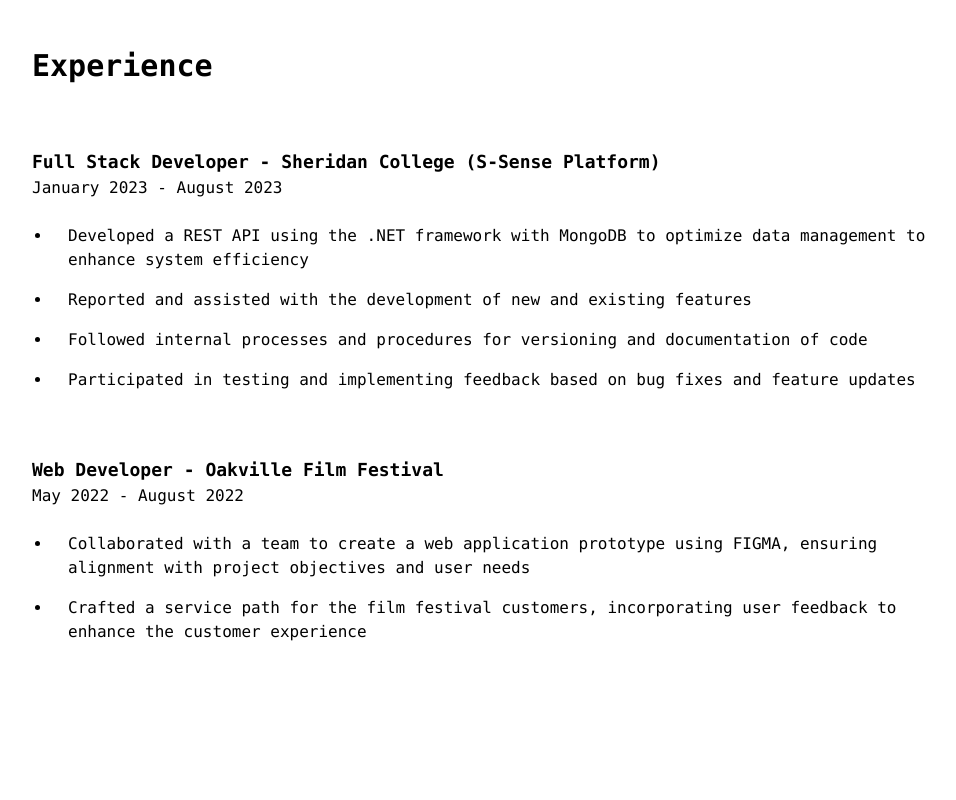
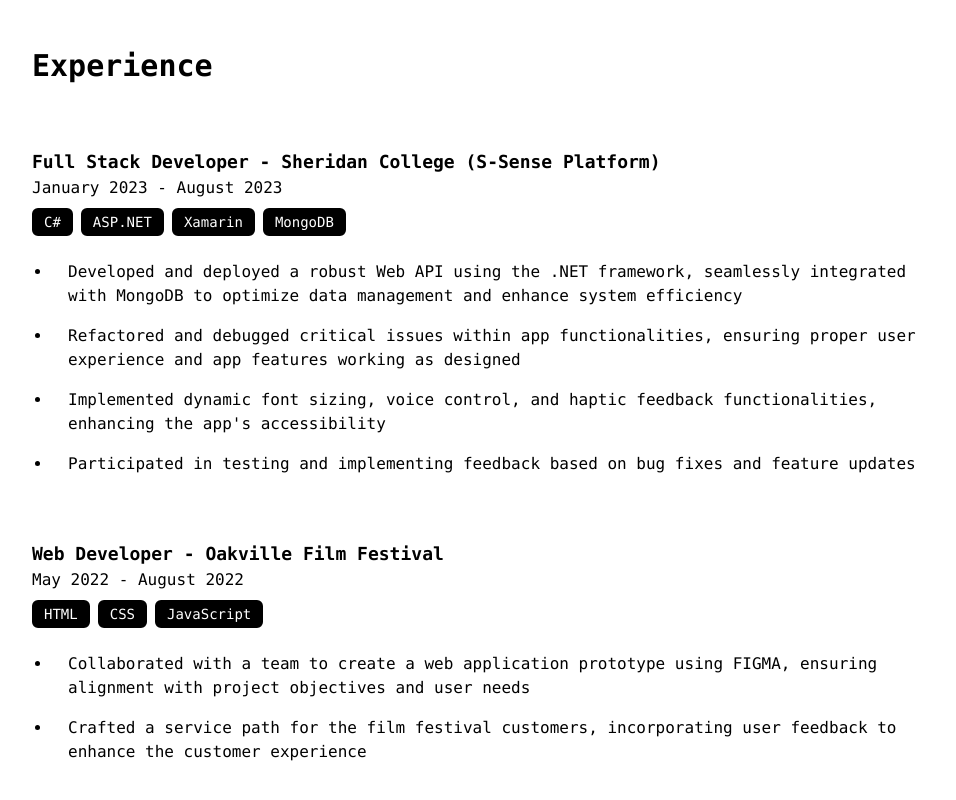
Before and after one commit to Anais-Z/Portfolio-Website, a React (Create React App) app: page / in a window 1280 px wide. Shown: the part 752-1552 px from the top of the page, without its empty margins (140-1096 px from the left). Built offline with nearby package versions, Linux system fonts and the light colour scheme.

Commit message:
Added the tech stack for the jobs

```diff
--- a/src/components/Experience.js
+++ b/src/components/Experience.js
@@ -16,19 +16,34 @@ const Experience = () => {
                 Full Stack Developer - Sheridan College (S-Sense Platform)</p>
             <p>January 2023 - August 2023</p>
 
+            <div className='flex flex-row gap-2 text-white mt-2'>
+                <p className='border-4 border-black bg-black rounded-md text-sm text-center px-2'>C#</p>
+                <p className='border-4 border-black bg-black rounded-md text-sm text-center px-2'>ASP.NET</p>
+                <p className='border-4 border-black bg-black rounded-md text-sm text-center px-2'>Xamarin</p>
+                <p className='border-4 border-black bg-black rounded-md text-sm text-center px-2'>MongoDB</p>
+            </div>
+
 
             <ul class="list-disc ml-5 mt-6 space-y-4">
-                <li> Developed a REST API using the .NET framework with MongoDB to optimize data management to enhance system efficiency </li>
-                <li> Reported and assisted with the development of new and existing features</li>
-                <li> Followed internal processes and procedures for versioning and documentation of code</li>
+                <li> Developed and deployed a robust Web API using the .NET framework, seamlessly integrated with MongoDB to optimize data management and enhance system efficiency </li>
+                <li> Refactored and debugged critical issues within app functionalities, ensuring proper user experience and app features working as designed</li>
+                <li> Implemented dynamic font sizing, voice control, and haptic feedback functionalities, enhancing the app's accessibility </li>
                 <li> Participated in testing and implementing feedback based on bug fixes and feature updates</li>
             </ul>
+
+
 
         </div>
 
         <div>
             <p class="text-lg font-bold text-black">Web Developer - Oakville Film Festival</p>
             <p>May 2022 - August 2022</p>
+
+            <div className='flex flex-row gap-2 text-white mt-2'>
+                <p className='border-4 border-black bg-black rounded-md text-sm text-center px-2'>HTML</p>
+                <p className='border-4 border-black bg-black rounded-md text-sm text-center px-2'>CSS</p>
+                <p className='border-4 border-black bg-black rounded-md text-sm text-center px-2'>JavaScript</p>
+            </div>
 
             <ul class="list-disc ml-5 mt-6 space-y-4">
                 <li> Collaborated with a team to create a web application prototype using FIGMA, ensuring alignment with project objectives and user needs</li>
```
